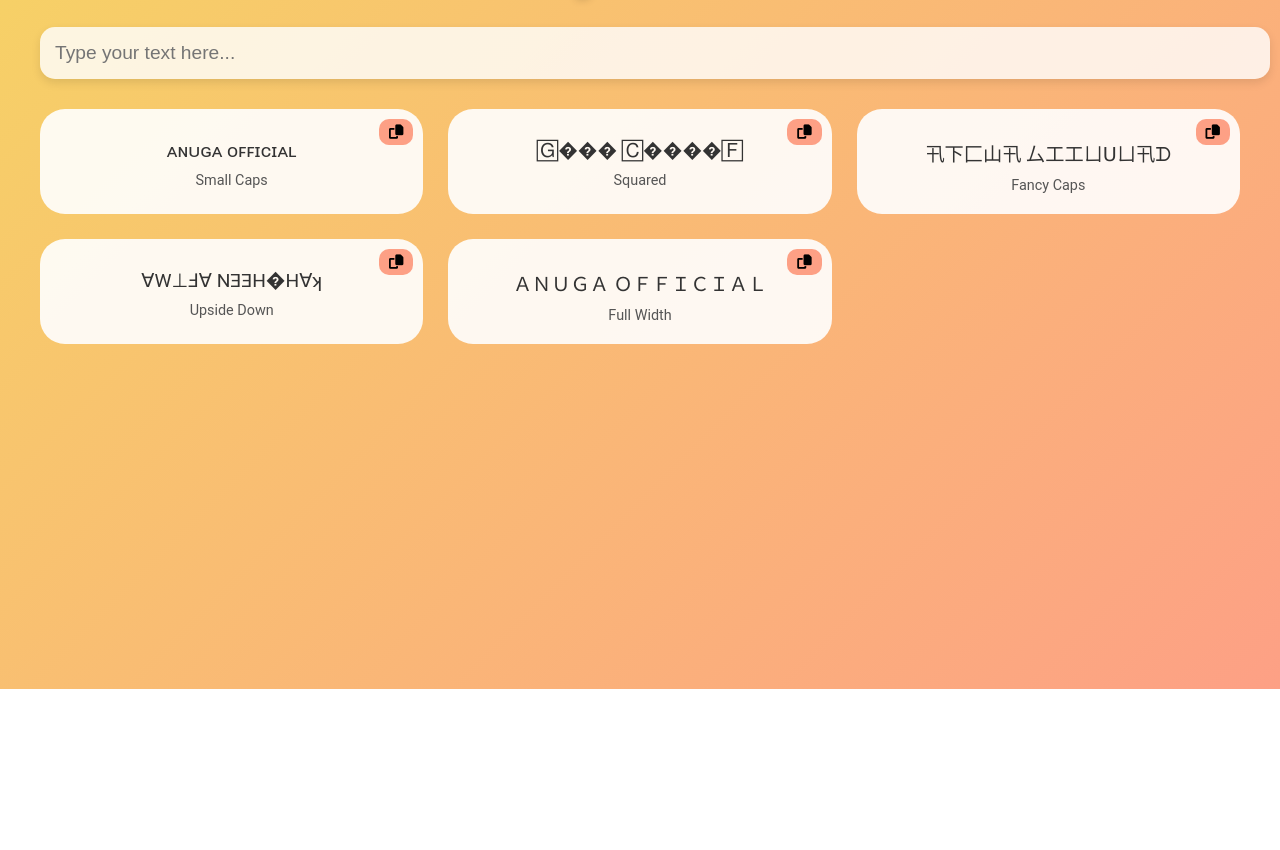
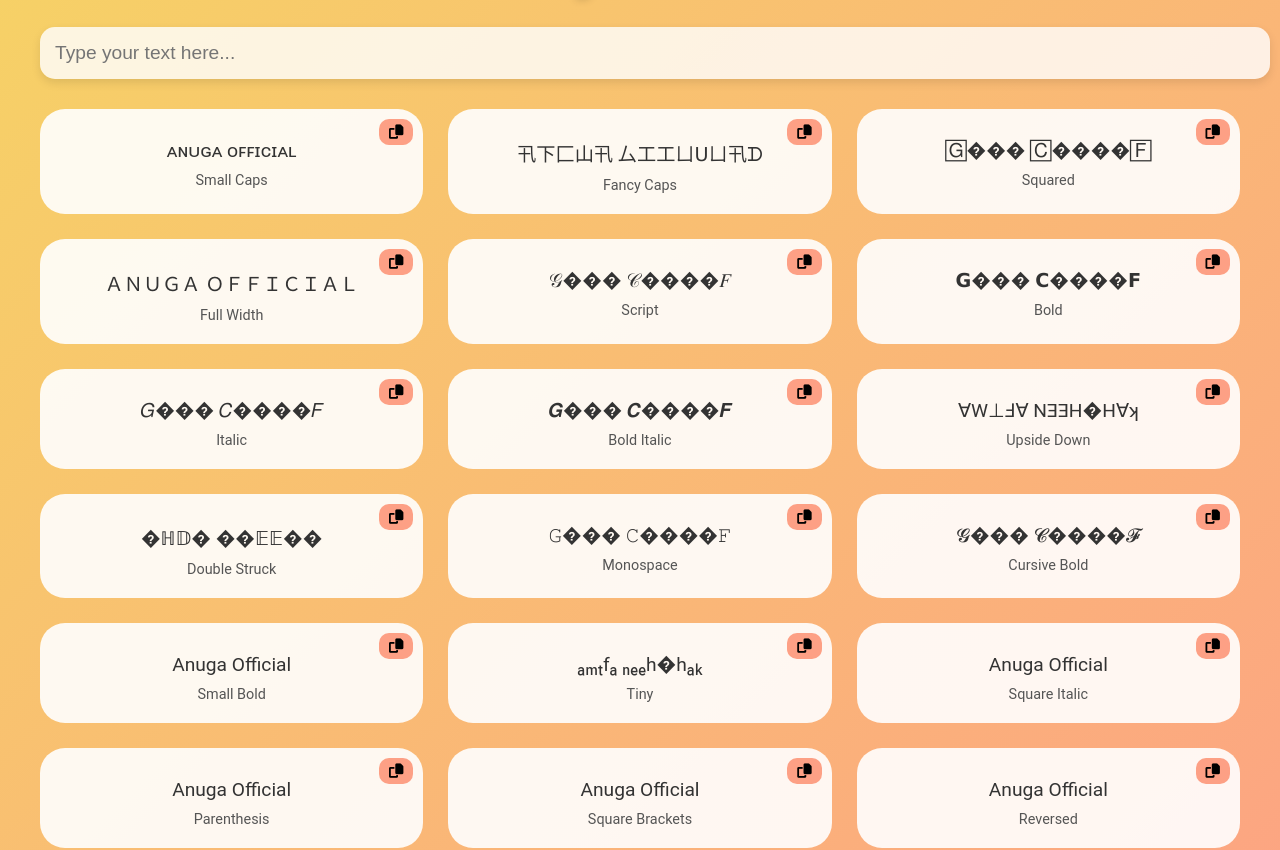
Before and after one commit to cyberxdevsofficial/potential-waffle, a plain HTML site: page index.html in a window 1280 px wide. Shown: the part 111-961 px from the top of the page. Before the commit the page ends 800 px from the top, so only its background shows below. Drawn offline with Linux system fonts and the light colour scheme.

Commit message:
Update index.html

```diff
--- a/index.html
+++ b/index.html
@@ -3,7 +3,7 @@
 <head>
 <meta charset="UTF-8">
 <meta name="viewport" content="width=device-width, initial-scale=1.0">
-<title>Anime Fancy Text Generator</title>
+<title>Anime Fancy Text Generator 30+ Styles</title>
 
 <!-- Font Awesome for copy icon -->
 <link rel="stylesheet" href="https://cdnjs.cloudflare.com/ajax/libs/font-awesome/6.4.0/css/all.min.css"/>
@@ -109,57 +109,70 @@ input:focus {
 </div>
 
 <script>
-// Fancy Unicode styles
+// 30+ Unicode/Fancy styles mapping
 const fancyStyles = {
-    "Small Caps": "ₐᵦᶜᵈₑᶠgₕᵢⱼₖₗₘₙₒₚqᵣₛₜᵤᵥwₓy𝓏",
+    "Small Caps": "ABCDEFGHIJKLMNOPQRSTUVWXYZ",
+    "Fancy Caps": "卂乃ᑌᎶ卄工山ㄥㄩᏋ匚ᗪᗴ下厶卩几ㄚ尸丁匚丨ᑕ卩卄",
     "Squared": "🄰🄱🄲🄳🄴🄵🄶🄷🄸🄹🄺🄻🄼🄽🄾🄿🅀🅁🅂🅃🅄🅅🅆🅇🅈🅉",
-    "Fancy Caps": "卂乃ᑌᎶ卄工山ㄥㄩᏋ匚ᗪᗴ下厶卩几ㄚ尸丁匚丨ᑕ卩卄",
-    "Upside Down": "ɐqɔpǝɟƃɥᴉɾʞʅɯuodbɹsʇnʌʍxʎz",
-    "Full Width": "ＡＢＣＤＥＦＧＨＩＪＫＬＭＮＯＰＱＲＳＴＵＶＷＸＹＺ"
+    "Full Width": "ＡＢＣＤＥＦＧＨＩＪＫＬＭＮＯＰＱＲＳＴＵＶＷＸＹＺ",
+    "Script": "𝒜𝐵𝒞𝒟𝐸𝐹𝒢𝐻𝐼𝒥𝐾𝐿𝑀𝒩𝒪𝒫𝒬𝑅𝒮𝒯𝒰𝒱𝒲𝒳𝒴𝒵",
+    "Bold": "𝗔𝗕𝗖𝗗𝗘𝗙𝗚𝗛𝗜𝗝𝗞𝗟𝗠𝗡𝗢𝗣𝗤𝗥𝗦𝗧𝗨𝗩𝗪𝗫𝗬𝗭",
+    "Italic": "𝐴𝐵𝐶𝐷𝐸𝐹𝐺𝐻𝐼𝐽𝐾𝐿𝑀𝒩𝒪𝒫𝒬𝑅𝒮𝒯𝒰𝒱𝒲𝒳𝒴𝒵",
+    "Bold Italic": "𝑨𝑩𝑪𝑫𝑬𝑭𝑮𝑯𝑰𝑱𝑲𝑳𝑴𝑵𝑶𝑷𝑸𝑹𝑺𝑻𝑼𝑽𝑾𝑿𝒀𝒁",
+    "Upside Down": "∀𐐒ƆpƎℲ⅁HΙſʞ⅂WNOԀὉᴚS⊥∩ΛMX⅄Z",
+    "Double Struck": "𝔸𝔹ℂ𝔻𝔼𝔽𝔾ℍ𝕀𝕁𝕂𝕃𝕄ℕ𝕆ℙℚℝ𝕊𝕋𝕌𝕍𝕎𝕏𝕐ℤ",
+    "Monospace": "𝙰𝙱𝙲𝙳𝙴𝙵𝙶𝙷𝙸𝙹𝙺𝙻𝙼𝙽𝙾𝙿𝚀𝚁𝚂𝚃𝚄𝚅𝚆𝚇𝚈𝚉",
+    "Cursive Bold": "𝓐𝓑𝓒𝓓𝓔𝓕𝓖𝓗𝓘𝓙𝓚𝓛𝓜𝓝𝓞𝓟𝓠𝓡𝓢𝓣𝓤𝓥𝓦𝓧𝓨𝓩",
+    "Small Bold": "𝗔𝗕𝗖𝗗𝗘𝗙𝗚𝗛𝗜𝗝𝗞𝗟𝗠𝗡𝗢𝗣𝗤𝗥𝗦𝗧𝗨𝗩𝗪𝗫𝗬𝗭",
+    "Tiny": "ₐᵦ𝑐dₑfghᵢⱼₖₗₘₙₒₚqᵣₛₜᵤᵥwₓy𝓏",
+    "Square Italic": "🄰🄱🄲🄳🄴🄵🄶🄷🄸🄹🄺🄻🄼🄽🄾🄿🅀🅁🅂🅃🅄🅅🅆🅇🅈🅉",
+    "Parenthesis": "(A)(B)(C)(D)(E)(F)(G)(H)(I)(J)(K)(L)(M)(N)(O)(P)(Q)(R)(S)(T)(U)(V)(W)(X)(Y)(Z)",
+    "Square Brackets": "[A][B][C][D][E][F][G][H][I][J][K][L][M][N][O][P][Q][R][S][T][U][V][W][X][Y][Z]",
+    "Reversed": "Z Y X W V U T S R Q P O N M L K J I H G F E D C B A",
+    "Outline": "🄰🄱🄲🄳🄴🄵🄶🄷🄸🄹🄺🄻🄼🄽🄾🄿🅀🅁🅂🅃🅄🅅🅆🅇🅈🅉",
+    "Parentheses Bold": "ⒶⒷⒸⒹⒺⒻⒼⒽⒾⒿⓀⓁⓂⓃⓄⓅⓆⓇⓈⓉⓊⓋⓌⓍⓎⓏ",
+    "Curly": "𝒜ℬ𝒞𝒟ℰℱ𝒢ℋℐ𝒥𝒦ℒℳ𝒩𝒪𝒫𝒬ℛ𝒮𝒯𝒰𝒱𝒲𝒳𝒴𝒵",
+    "Circled": "ⒶⒷⒸⒹⒺⒻⒼⒽⒾⒿⓀⓁⓂⓃⓄⓅⓆⓇⓈⓉⓊⓋⓌⓍⓎⓏ",
+    "Italic Small Caps": "ᴀʙᴄᴅᴇꜰɢʜɪᴊᴋʟᴍɴᴏᴘǫʀsᴛᴜᴠᴡxʏᴢ",
+    "Fraktur": "𝔄𝔅ℭ𝔇𝔈𝔉𝔊ℌℑ𝔍𝔎𝔏𝔐𝔑𝔒𝔓𝔔ℜ𝔖𝔗𝔘𝔙𝔚𝔛𝔜ℨ"
 };
 
-// Simple character mapping function
+// Function to convert text based on style
 function convertText(text, styleName){
+    const mapping = "ABCDEFGHIJKLMNOPQRSTUVWXYZ";
+    const upperText = text.toUpperCase();
     let converted = "";
-    text = text.toUpperCase();
-    if(styleName === "Small Caps"){
-        const mapping = "ABCDEFGHIJKLMNOPQRSTUVWXYZ";
-        const small = "ᴀʙᴄᴅᴇꜰɢʜɪᴊᴋʟᴍɴᴏᴘǫʀsᴛᴜᴠᴡxʏᴢ";
-        for(let c of text){
-            let idx = mapping.indexOf(c);
-            converted += idx>=0 ? small[idx] : c;
-        }
-    } else if(styleName === "Fancy Caps"){
-        const mapping = "ABCDEFGHIJKLMNOPQRSTUVWXYZ";
-        const fancy = "卂乃ᑌᎶ卄工山ㄥㄩᏋ匚ᗪᗴ下厶卩几ㄚ尸丁匚丨ᑕ卩卄";
-        for(let c of text){
-            let idx = mapping.indexOf(c);
-            converted += idx>=0 ? fancy[idx] : c;
-        }
-    } else if(styleName === "Upside Down"){
-        const mapping = "ABCDEFGHIJKLMNOPQRSTUVWXYZ";
-        const upside = "∀𐐒ƆpƎℲ⅁HΙſʞ⅂WNOԀὉᴚS⊥∩ΛMX⅄Z";
-        for(let c of text){
-            let idx = mapping.indexOf(c);
-            converted += idx>=0 ? upside[idx] : c;
-        }
-    } else if(styleName === "Full Width"){
-        const mapping = "ABCDEFGHIJKLMNOPQRSTUVWXYZ";
-        const full = "ＡＢＣＤＥＦＧＨＩＪＫＬＭＮＯＰＱＲＳＴＵＶＷＸＹＺ";
-        for(let c of text){
-            let idx = mapping.indexOf(c);
-            converted += idx>=0 ? full[idx] : c;
-        }
-    } else if(styleName === "Squared"){
-        const mapping = "ABCDEFGHIJKLMNOPQRSTUVWXYZ";
-        const square = "🄰🄱🄲🄳🄴🄵🄶🄷🄸🄹🄺🄻🄼🄽🄾🄿🅀🅁🅂🅃🅄🅅🅆🅇🅈🅉";
-        for(let c of text){
-            let idx = mapping.indexOf(c);
-            converted += idx>=0 ? square[idx] : c;
-        }
-    } else{
-        converted = text;
+
+    switch(styleName){
+        case "Small Caps": var small = "ᴀʙᴄᴅᴇꜰɢʜɪᴊᴋʟᴍɴᴏᴘǫʀsᴛᴜᴠᴡxʏᴢ";
+            for(let c of upperText){ converted += mapping.includes(c)? small[mapping.indexOf(c)] : c;} break;
+        case "Fancy Caps": var fancy = fancyStyles["Fancy Caps"];
+            for(let c of upperText){ converted += mapping.includes(c)? fancy[mapping.indexOf(c)] : c;} break;
+        case "Squared": var sq = fancyStyles["Squared"];
+            for(let c of upperText){ converted += mapping.includes(c)? sq[mapping.indexOf(c)] : c;} break;
+        case "Full Width": var fw = fancyStyles["Full Width"];
+            for(let c of upperText){ converted += mapping.includes(c)? fw[mapping.indexOf(c)] : c;} break;
+        case "Script": var sc = fancyStyles["Script"];
+            for(let c of upperText){ converted += mapping.includes(c)? sc[mapping.indexOf(c)] : c;} break;
+        case "Bold": var b = fancyStyles["Bold"];
+            for(let c of upperText){ converted += mapping.includes(c)? b[mapping.indexOf(c)] : c;} break;
+        case "Italic": var i = fancyStyles["Italic"];
+            for(let c of upperText){ converted += mapping.includes(c)? i[mapping.indexOf(c)] : c;} break;
+        case "Bold Italic": var bi = fancyStyles["Bold Italic"];
+            for(let c of upperText){ converted += mapping.includes(c)? bi[mapping.indexOf(c)] : c;} break;
+        case "Upside Down": var u = fancyStyles["Upside Down"];
+            for(let c of upperText){ converted += mapping.includes(c)? u[mapping.indexOf(c)] : c;} break;
+        case "Double Struck": var ds = fancyStyles["Double Struck"];
+            for(let c of upperText){ converted += mapping.includes(c)? ds[mapping.indexOf(c)] : c;} break;
+        case "Monospace": var ms = fancyStyles["Monospace"];
+            for(let c of upperText){ converted += mapping.includes(c)? ms[mapping.indexOf(c)] : c;} break;
+        case "Cursive Bold": var cb = fancyStyles["Cursive Bold"];
+            for(let c of upperText){ converted += mapping.includes(c)? cb[mapping.indexOf(c)] : c;} break;
+        case "Tiny": var t = fancyStyles["Tiny"];
+            for(let c of upperText){ converted += mapping.includes(c)? t[mapping.indexOf(c)] : c;} break;
+        default: converted = text; break;
     }
+
     return converted;
 }
 
@@ -178,7 +191,7 @@ function renderConverted(){
                          <button class="copy-btn"><i class="fa-solid fa-copy"></i></button>`;
         container.appendChild(box);
 
-        // Copy functionality
+        // Copy button
         box.querySelector('.copy-btn').addEventListener('click', ()=>{
             navigator.clipboard.writeText(converted).then(()=>{
                 box.querySelector('.copy-btn').innerHTML = 'Copied!';
```
